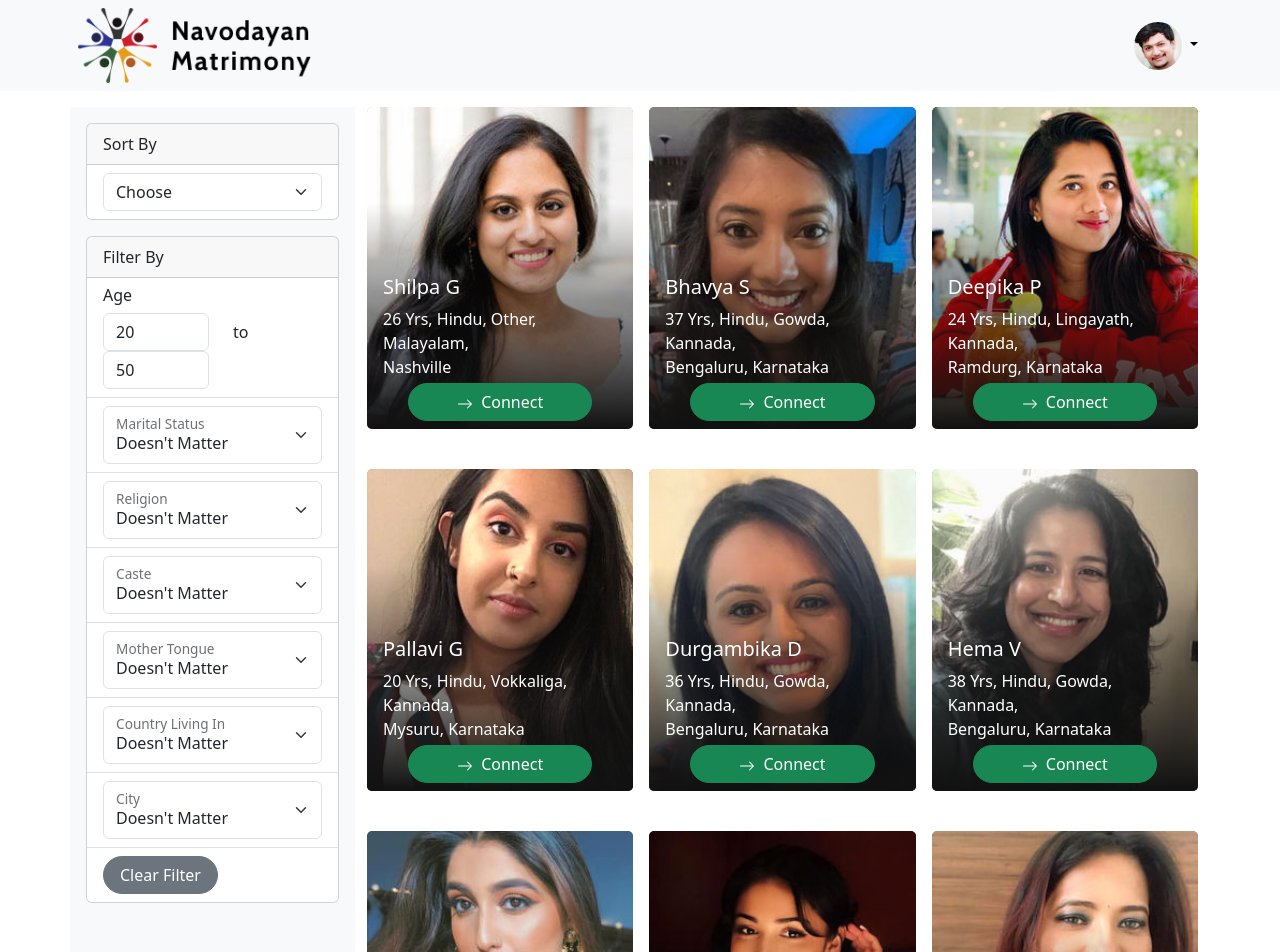
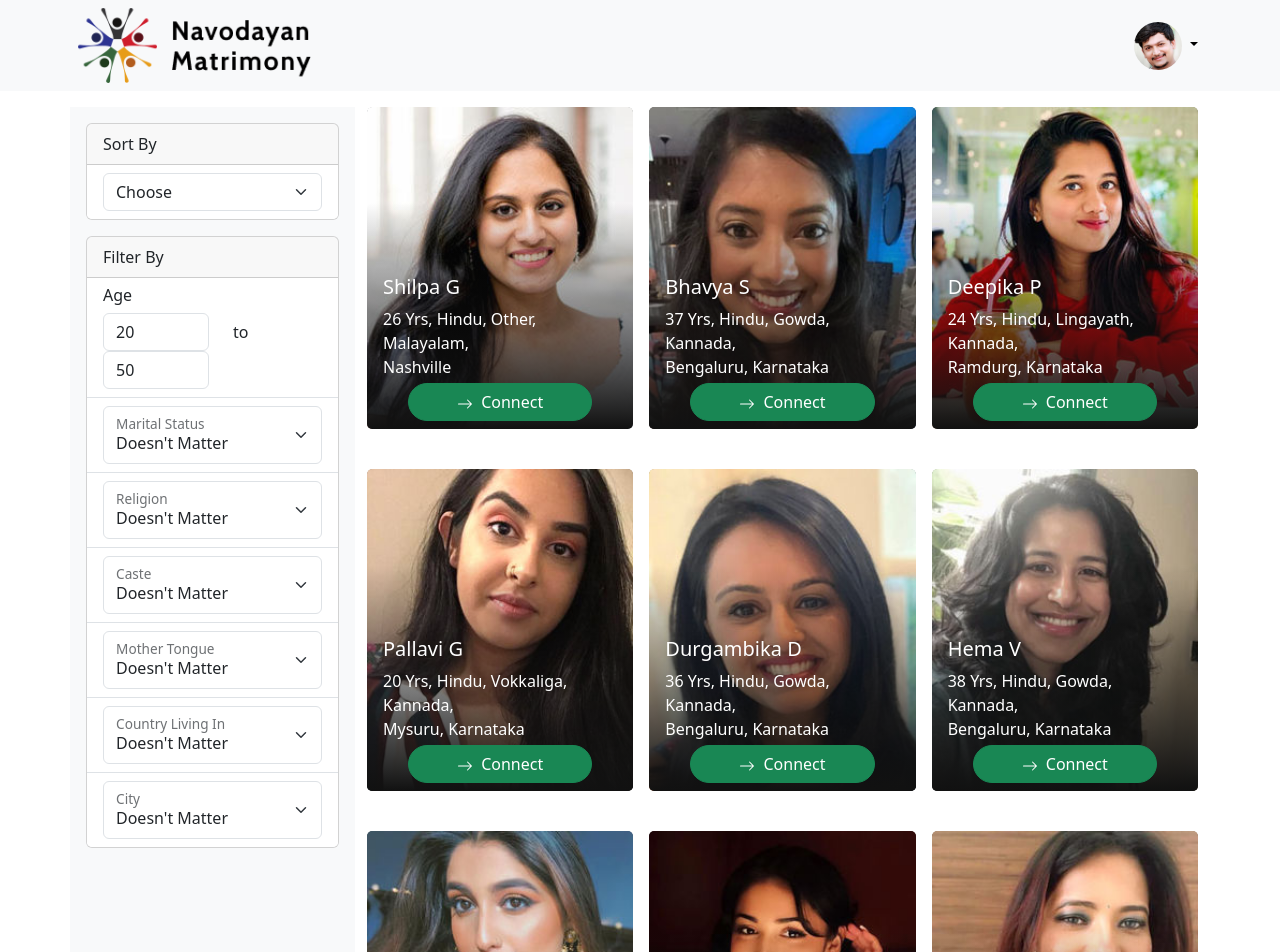
Before and after one commit to rjayaramegowda/honalu-react, a React (Vite) app: page / in a window 1280 px wide. Shown: the top 952 px of the page. Built offline with nearby package versions, Linux system fonts and the light colour scheme.

Commit message:
Update FilterList.tsx

```diff
--- a/src/pages/FilterList.tsx
+++ b/src/pages/FilterList.tsx
@@ -364,14 +364,6 @@ export const FilterList = ({}: Props) => {
               <label htmlFor="citySelect">City </label>
             </div>
           </li>
-          <li className="list-group-item">
-            <button
-              type="button"
-              className="btn btn-secondary rounded-pill px-3"
-            >
-              Clear Filter
-            </button>
-          </li>
         </ul>
       </div>
     </div>
```
